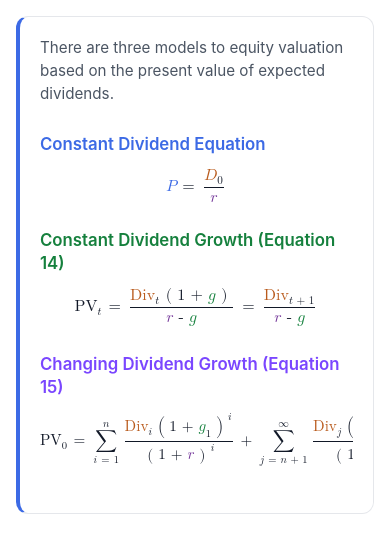
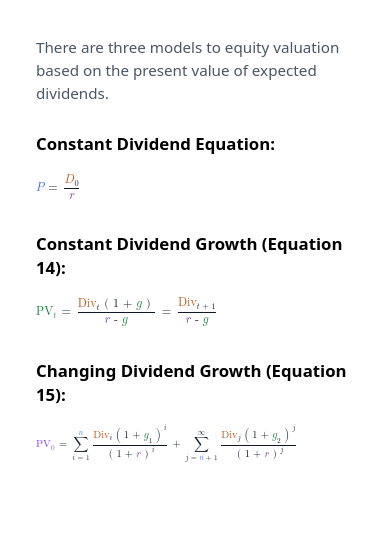
Before and after one commit to PaulReadCFA/diviequation, a plain HTML site: page index.html in a window 390 px wide. Drawn offline with Linux system fonts and the light colour scheme.

Commit message:
math changes

```diff
--- a/index.html
+++ b/index.html
@@ -14,18 +14,6 @@
       --color-gray-200: #e5e7eb;
       --color-gray-600: #4b5563;
       --color-gray-800: #111827;
-
-      --font-math: 'STIX Two Math', 'Cambria Math', 'Latin Modern Math', 'XITS Math',
-                   'Asana Math', 'TeX Gyre Termes Math', 'DejaVu Math TeX Gyre',
-                   'Computer Modern', serif;
-    }
-
-    @font-face {
-      font-family: 'STIX Two Math';
-      src: local('STIX Two Math'), local('STIXTwoMath-Regular');
-      font-weight: normal;
-      font-style: normal;
-      font-display: swap;
     }
 
     * {
@@ -35,7 +23,7 @@
     }
 
     body {
-      font-family: -apple-system, BlinkMacSystemFont, "Segoe UI", Roboto, Helvetica, Arial, sans-serif;
+      font-family: system-ui, -apple-system, BlinkMacSystemFont, 'Segoe UI', sans-serif;
       background: transparent;
       color: var(--color-gray-800);
       line-height: 1.5;
@@ -57,11 +45,11 @@
     .dividend-card {
       max-width: 960px;
       margin: 0 auto;
-      background: #ffffff;
-      border: 1px solid var(--color-gray-200);
-      border-left: 4px solid var(--color-blue);
-      border-radius: 0.75rem;
+      background: transparent;
+      border: none;
       padding: 1.5rem 2rem;
+      overflow-x: auto;
+      -webkit-overflow-scrolling: touch;
     }
 
     .intro-text {
@@ -83,32 +71,29 @@
       font-size: 1.05rem;
       font-weight: 600;
       line-height: 1.4;
+      color: #000000;
     }
-
-    .label-constant  { color: var(--color-blue); }
-    .label-growth    { color: var(--color-green); }
-    .label-changing  { color: var(--color-purple); }
 
     .equation-math {
       text-align: left;
       max-width: 100%;
-      overflow-x: auto;              /* keep long equations inside card */
-      -webkit-overflow-scrolling: touch;
-    }
-
-    .equation-math math {
-      white-space: nowrap;           /* prevent weird wrapping */
     }
 
     math {
-      font-family: var(--font-math);
-      font-size: 1.15rem;
-      font-weight: 600;
       display: inline-block;
+      font-size: 1.125rem;
+      font-weight: 400;
+      color: var(--color-gray-800);
+      white-space: nowrap;
     }
 
-    .long-equation .equation-math math {
-      font-size: 1.0rem;             /* slightly smaller for the monster */
+    math[display="block"] {
+      display: block;
+      margin: 0.5em auto;
+    }
+
+    .long-equation math {
+      font-size: 1.0rem;
     }
 
     math mfrac {
@@ -123,6 +108,24 @@
       font-size: 0.75em;
     }
 
+    @media (max-width: 768px) {
+      math {
+        font-size: 0.95em;
+      }
+      .long-equation math {
+        font-size: 0.85em;
+      }
+    }
+
+    @media (max-width: 640px) {
+      math {
+        font-size: 0.85em;
+      }
+      .long-equation math {
+        font-size: 0.75em;
+      }
+    }
+
     @media (max-width: 700px) {
       .dividend-card {
         padding: 1.25rem 1.25rem;
@@ -134,11 +137,14 @@
       .equation-math {
         text-align: center;
       }
+    }
+
+    @media (max-width: 480px) {
       math {
-        font-size: 1rem;
+        font-size: 0.75em;
       }
-      .long-equation .equation-math math {
-        font-size: 0.95rem;
+      .long-equation math {
+        font-size: 0.65em;
       }
     }
   </style>
@@ -153,8 +159,8 @@
 
     <!-- Constant Dividend Equation -->
     <div class="equation-row" role="group" aria-label="Constant Dividend Equation">
-      <p class="equation-label label-constant">
-        Constant Dividend Equation
+      <p class="equation-label">
+        Constant Dividend Equation:
       </p>
       <div class="equation-math">
         <math xmlns="http://www.w3.org/1998/Math/MathML" display="block">
@@ -175,15 +181,15 @@
 
     <!-- Constant Dividend Growth (Equation 14) -->
     <div class="equation-row" role="group" aria-label="Constant Dividend Growth Equation 14">
-      <p class="equation-label label-growth">
-        Constant Dividend Growth (Equation 14)
+      <p class="equation-label">
+        Constant Dividend Growth (Equation 14):
       </p>
       <div class="equation-math">
         <math xmlns="http://www.w3.org/1998/Math/MathML" display="block">
           <mrow>
             <msub>
-              <mi>PV</mi>
-              <mi>t</mi>
+              <mi mathcolor="#15803d">PV</mi>
+              <mi mathcolor="#15803d">t</mi>
             </msub>
             <mo>=</mo>
             <mfrac>
@@ -227,15 +233,15 @@
 
     <!-- Changing Dividend Growth (Equation 15) -->
     <div class="equation-row long-equation" role="group" aria-label="Changing Dividend Growth Equation 15">
-      <p class="equation-label label-changing">
-        Changing Dividend Growth (Equation 15)
+      <p class="equation-label">
+        Changing Dividend Growth (Equation 15):
       </p>
       <div class="equation-math">
         <math xmlns="http://www.w3.org/1998/Math/MathML" display="block">
           <mrow>
             <msub>
-              <mi>PV</mi>
-              <mn>0</mn>
+              <mi mathcolor="#7a46ff">PV</mi>
+              <mn mathcolor="#7a46ff">0</mn>
             </msub>
             <mo>=</mo>
 
@@ -246,7 +252,7 @@
                 <mo>=</mo>
                 <mn>1</mn>
               </mrow>
-              <mi>n</mi>
+              <mi mathcolor="#3c6ae5">n</mi>
             </munderover>
             <mfrac>
               <mrow>
@@ -288,7 +294,7 @@
                 <mi>j</mi>
                 <mo>=</mo>
                 <mrow>
-                  <mi>n</mi>
+                  <mi mathcolor="#3c6ae5">n</mi>
                   <mo>+</mo>
                   <mn>1</mn>
                 </mrow>
```
